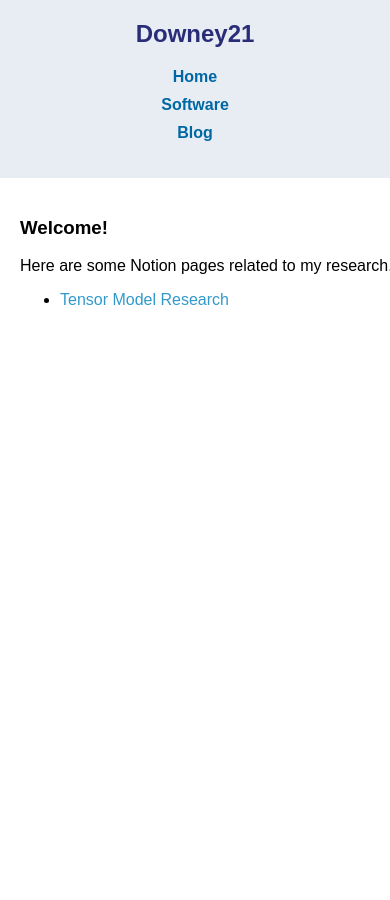
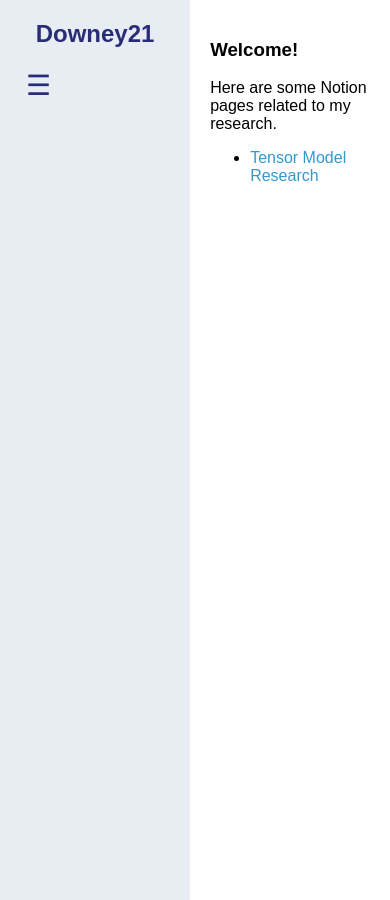
Before and after one commit to downey21/downey21.github.io, a Jekyll site: the page built from index.md, in a window 390 px wide. Built offline with Jekyll 4.4.1, drawn with Linux system fonts in a browser that asks for light colours.

Commit message:
Update style.css

```diff
--- a/_layouts/default.html
+++ b/_layouts/default.html
@@ -10,8 +10,11 @@
 <body>
   <div class="sidebar">
     <h2>{{ site.title }}</h2>
+
+    <button class="menu-toggle">☰</button>
+
     <nav>
-      <ul>
+      <ul class="menu">
         <li><a href="{{ "/" | relative_url }}">Home</a></li>
         <li><a href="{{ "/software/" | relative_url }}">Software</a></li>
         <li><a href="{{ "/blog/" | relative_url }}">Blog</a></li>
--- a/assets/css/style.css
+++ b/assets/css/style.css
@@ -20,6 +20,14 @@
 .sidebar ul {
   list-style: none;
   padding: 0;
+  max-height: 0;
+  overflow: hidden;
+  transition: max-height 0.5s ease-ease-in-out;
+}
+
+.sidebar ul.show {
+  max-height: 500px;
+  overflow: visible;
 }
 
 .sidebar ul li {
@@ -36,7 +44,7 @@
 .sidebar ul li a:hover {
   color: #292d78;
   text-decoration: none;
-  text-shadow: #292d78 0px 0px 2px;
+  text-shadow: #292d78 0px 0px 1px;
 }
 
 .content {
@@ -55,7 +63,16 @@
 .content a:hover {
   color: #0067a5;
   text-decoration: none;
-  text-shadow: #0067a5 0px 0px 2px;
+  text-shadow: #0067a5 0px 0px 1px;
+}
+
+.menu-toggle {
+  display: none;
+  background: none;
+  border: none;
+  font-size: 28px;
+  cursor: pointer;
+  color: #292d78;
 }
 
 @media screen and (max-width: 960px) {
@@ -70,15 +87,16 @@
 }
 
 @media screen and (max-width: 720px) {
-  body {
-    flex-direction: column;
+  .menu-toggle {
+    display: block;
+    margin-bottom: 10px;
   }
 
-  .sidebar {
-    width: 100%;
+  .sidebar ul {
+    max-height: 0;
   }
 
-  .content {
-    width: 100%;
+  .sidebar ul.show {
+    max-height: 500px;
   }
 }
```
Also changed, not shown: other parts of _layouts/default.html (+10 -0 lines).
